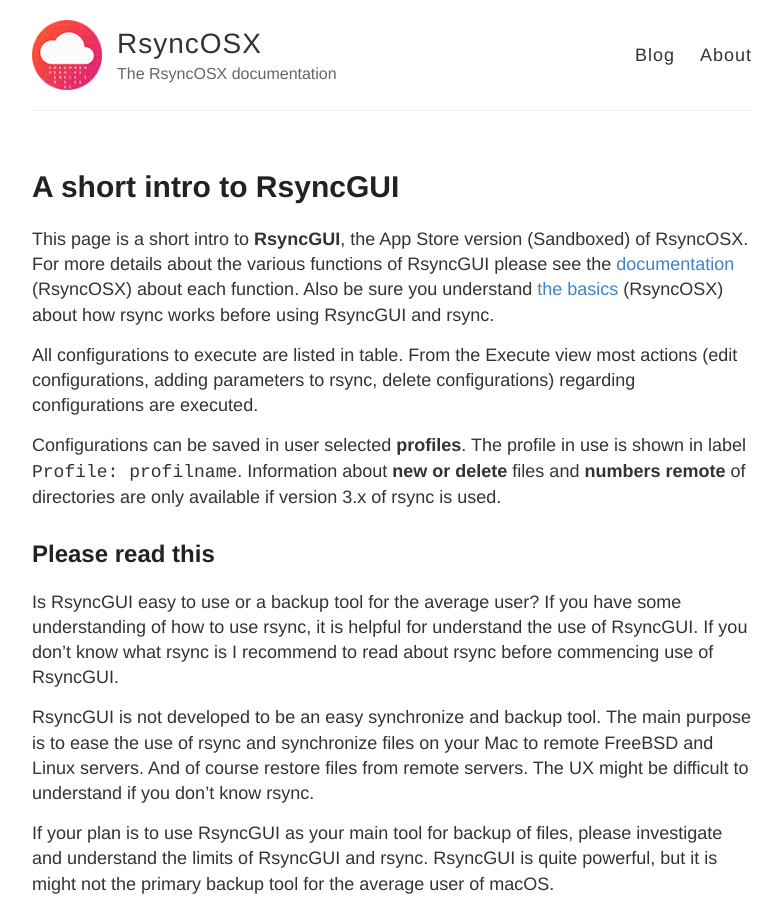
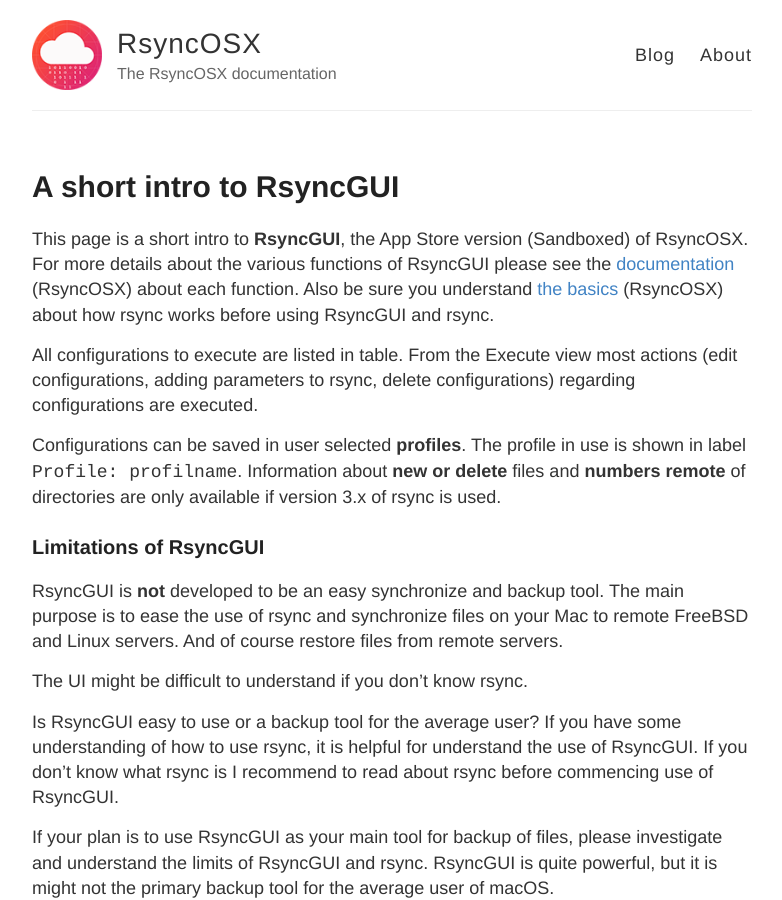
Before and after one commit to d2s/Documentation, a Jekyll site: the page built from _posts/2018-04-12-RsyncGUIIntro.md, in a window 1280 px wide and 900 px high. Shown: the whole window, without its empty margins (248-1030 px from the left). Built offline with Jekyll 4.4.1, drawn with Linux system fonts in a browser that asks for light colours.

Commit message:
Update 2018-04-12-RsyncGUIIntro.md

```diff
--- a/_posts/2018-04-12-RsyncGUIIntro.md
+++ b/_posts/2018-04-12-RsyncGUIIntro.md
@@ -9,11 +9,13 @@ All configurations to execute are listed in table. From the Execute view most ac
 
 Configurations can be saved in user selected **profiles**. The profile in use is shown in label `Profile: profilname`. Information about **new or delete** files and **numbers remote** of directories are only available if version 3.x of rsync is used.
 
-## Please read this
+### Limitations of RsyncGUI
+
+RsyncGUI is **not** developed to be an easy synchronize and backup tool. The main purpose is to ease the use of rsync and synchronize files on your Mac to remote FreeBSD and Linux servers. And of course restore files from remote servers.
+
+The UI might be difficult to understand if you don't know rsync.
 
 Is RsyncGUI easy to use or a backup tool for the average user? If you have some understanding of how to use rsync, it is helpful for understand the use of RsyncGUI. If you don't know what rsync is I recommend to read about rsync before commencing use of RsyncGUI.
-
-RsyncGUI is not developed to be an easy synchronize and backup tool. The main purpose is to ease the use of rsync and synchronize files on your Mac to remote FreeBSD and Linux servers. And of course restore files from remote servers. The UX might be difficult to understand if you don't know rsync.
 
 If your plan is to use RsyncGUI as your main tool for backup of files, please investigate and understand the limits of RsyncGUI and rsync. RsyncGUI is quite powerful, but it is might not the primary backup tool for the average user of macOS.
 
```
